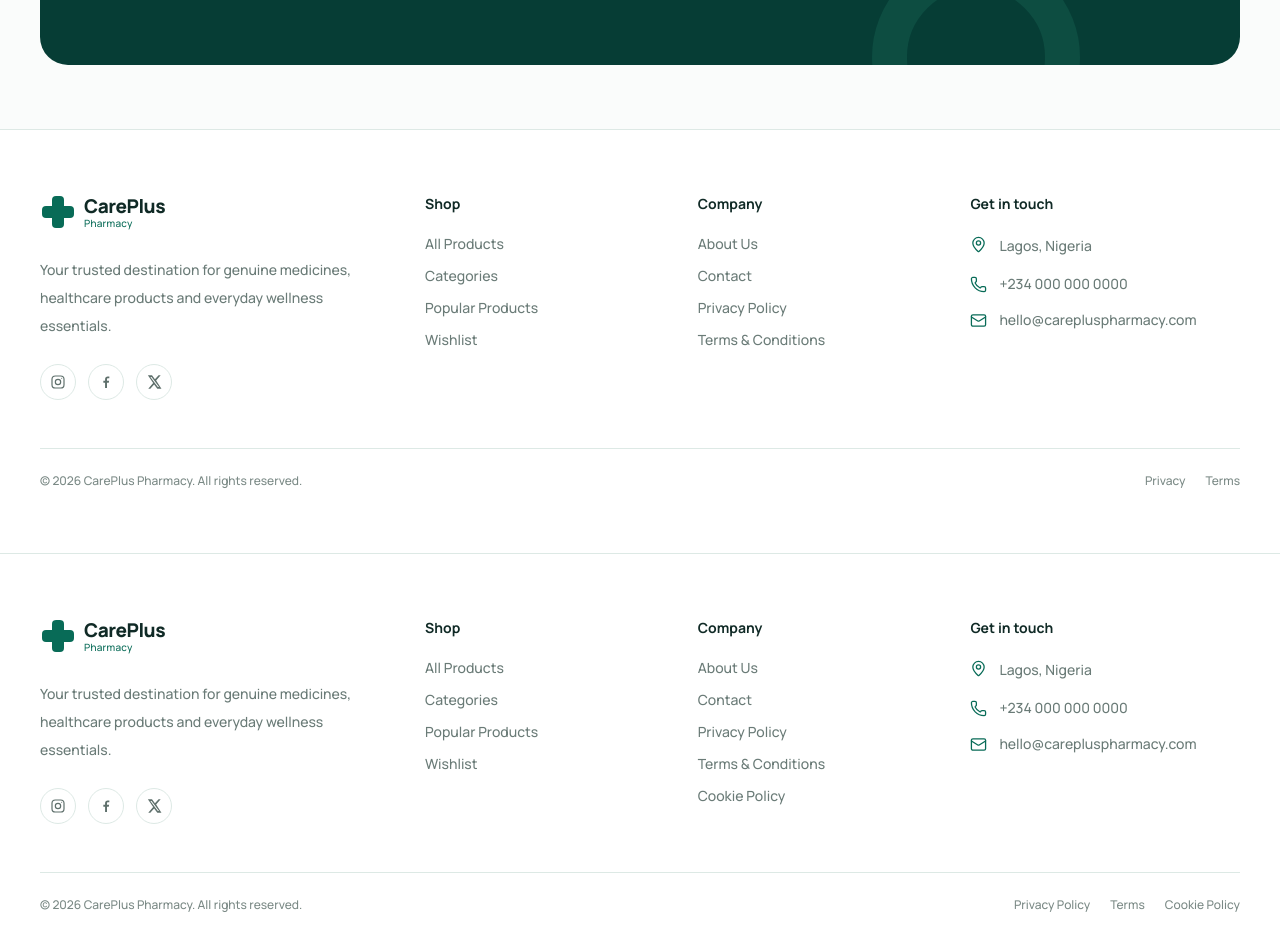
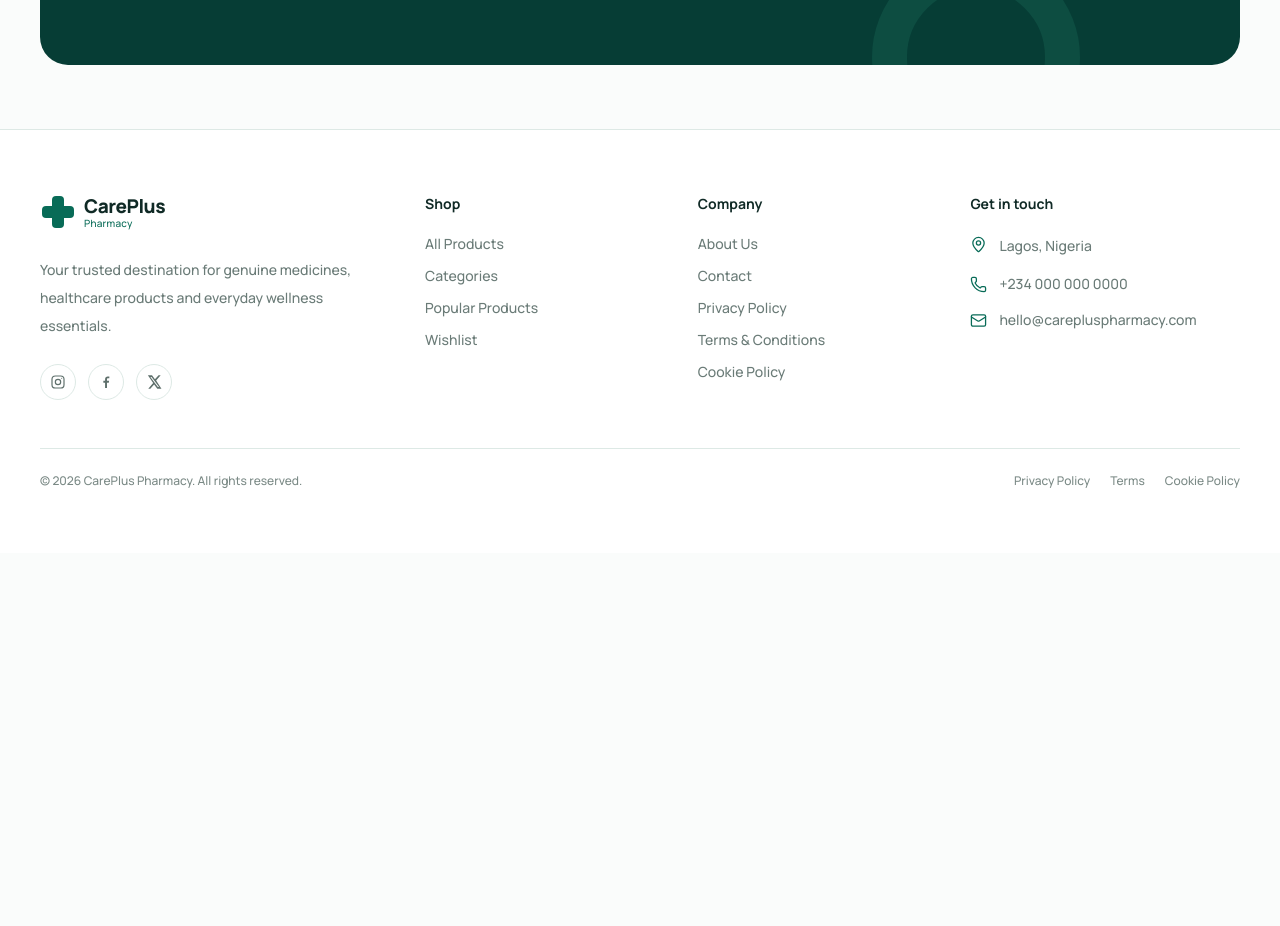
Before and after one commit to adebayoadeyemi0071-afk/Careplus-Pharmacy, a Next.js app: page / in a window 1280 px wide. Shown: the part 1920-2846 px from the top of the page. After the commit the page ends 2473 px from the top, so only its background shows below. Built offline with nearby package versions, Linux system fonts and the light colour scheme.

Commit message:
Enhance homepage with structured data and product details
Added structured data for SEO and updated product items to include prescription requirements.

```diff
--- a/app/page.tsx
+++ b/app/page.tsx
@@ -1,3 +1,4 @@
+
 "use client";
 
 import Image from "next/image";
@@ -10,12 +11,21 @@ import {
   CreditCard,
   Heart,
   ShoppingCart,
-  Mail,
-  Phone,
-  MapPin,
 } from "lucide-react";
 
 import { useCartStore } from "@/components/cart/cart-store";
+
+const websiteJsonLd = {
+  "@context": "https://schema.org",
+  "@type": "WebSite",
+  "@id": "https://careplus-pharmacy-nu.vercel.app/#website",
+  url: "https://careplus-pharmacy-nu.vercel.app/",
+  name: "CarePlus Pharmacy",
+  alternateName: "CarePlus",
+  description:
+    "CarePlus Pharmacy's healthcare product catalogue and online shopping experience.",
+  inLanguage: "en-NG",
+};
 
 const trustItems = [
   {
@@ -47,6 +57,8 @@ const popularProducts = [
     category: "Pain Relief",
     price: 1500,
     image: "/images/products/paracetamol.jpg",
+    requiresPrescription: false,
+    prescriptionVerificationLevel: "none" as const,
   },
   {
     id: "vitamin-c",
@@ -54,6 +66,8 @@ const popularProducts = [
     category: "Vitamins",
     price: 4500,
     image: "/images/products/vitamin-c.png",
+    requiresPrescription: false,
+    prescriptionVerificationLevel: "none" as const,
   },
   {
     id: "multivitamin",
@@ -61,6 +75,8 @@ const popularProducts = [
     category: "Supplements",
     price: 5500,
     image: "/images/products/multivitamin.jpg",
+    requiresPrescription: false,
+    prescriptionVerificationLevel: "none" as const,
   },
   {
     id: "omega-3",
@@ -68,6 +84,8 @@ const popularProducts = [
     category: "Supplements",
     price: 8500,
     image: "/images/products/omega-3.jpg",
+    requiresPrescription: false,
+    prescriptionVerificationLevel: "none" as const,
   },
   {
     id: "hand-sanitizer",
@@ -75,6 +93,8 @@ const popularProducts = [
     category: "Personal Care",
     price: 2000,
     image: "/images/products/hand-sanitizer.jpg",
+    requiresPrescription: false,
+    prescriptionVerificationLevel: "none" as const,
   },
 ];
 
@@ -83,9 +103,18 @@ export default function Home() {
 
   return (
     <main className="bg-[#FAFCFB]">
+      {/* HOMEPAGE STRUCTURED DATA */}
+      <script
+        type="application/ld+json"
+        dangerouslySetInnerHTML={{
+          __html: JSON.stringify(websiteJsonLd).replace(/</g, "\\u003c"),
+        }}
+      />
+
       {/* =========================================================
           HERO
       ========================================================= */}
+
       <section className="overflow-hidden bg-[#E8F5F1]">
         <div className="mx-auto grid min-h-[620px] max-w-[1440px] lg:grid-cols-2">
           {/* Hero Content */}
@@ -139,6 +168,7 @@ export default function Home() {
       {/* =========================================================
           TRUST / BENEFITS
       ========================================================= */}
+
       <section className="border-b border-[#E3ECE9] bg-white">
         <div className="mx-auto grid max-w-[1440px] sm:grid-cols-2 lg:grid-cols-4">
           {trustItems.map((item, index) => {
@@ -175,6 +205,7 @@ export default function Home() {
       {/* =========================================================
           POPULAR PRODUCTS
       ========================================================= */}
+
       <section className="bg-[#FAFCFB]">
         <div className="mx-auto max-w-[1440px] px-6 py-16 sm:px-8 lg:px-10 lg:py-20">
           <div className="flex flex-col gap-5 sm:flex-row sm:items-end sm:justify-between">
@@ -252,10 +283,9 @@ export default function Home() {
                           name: product.name,
                           price: product.price,
                           image: product.image,
-                          // These homepage examples are non-prescription items.
-                          // Keep this classification accurate if the products change.
-                          requiresPrescription: false,
-                          prescriptionVerificationLevel: "none",
+                          requiresPrescription: product.requiresPrescription,
+                          prescriptionVerificationLevel:
+                            product.prescriptionVerificationLevel,
                         })
                       }
                       className="flex h-9 w-9 shrink-0 items-center justify-center rounded-full bg-[#E8F5F1] text-[#086B57] transition hover:bg-[#086B57] hover:text-white"
@@ -274,6 +304,7 @@ export default function Home() {
       {/* =========================================================
           CTA
       ========================================================= */}
+
       <section className="bg-[#FAFCFB] px-6 pb-14 pt-2 sm:px-8 lg:px-10 lg:pb-16 lg:pt-4">
         <div className="mx-auto max-w-[1440px]">
           <div className="relative overflow-hidden rounded-[28px] bg-[#063D35] px-7 py-14 sm:px-10 sm:py-16 lg:px-16 lg:py-20">
@@ -309,281 +340,6 @@ export default function Home() {
           </div>
         </div>
       </section>
-
-      {/* =========================================================
-          FOOTER
-      ========================================================= */}
-      <footer className="border-t border-[#DDE9E5] bg-white">
-        <div className="mx-auto max-w-[1440px] px-6 py-14 sm:px-8 lg:px-10 lg:py-16">
-          <div className="grid gap-12 lg:grid-cols-[1.5fr_1fr_1fr_1.2fr]">
-            {/* =====================================================
-                BRAND
-            ===================================================== */}
-            <div className="max-w-[360px]">
-              <Link
-                href="/"
-                className="inline-flex items-center gap-2"
-              >
-                <div className="relative flex h-9 w-9 items-center justify-center">
-                  <span className="absolute h-8 w-3 rounded-sm bg-[#086B57]" />
-                  <span className="absolute h-3 w-8 rounded-sm bg-[#086B57]" />
-                </div>
-
-                <div className="leading-none">
-                  <span className="block text-[19px] font-extrabold tracking-tight text-[#102A26]">
-                    CarePlus
-                  </span>
-
-                  <span className="mt-0.5 block text-[10px] font-medium tracking-wide text-[#086B57]">
-                    Pharmacy
-                  </span>
-                </div>
-              </Link>
-
-              <p className="mt-5 text-sm font-medium leading-7 text-[#6A7B77]">
-                Your trusted destination for genuine medicines, healthcare
-                products and everyday wellness essentials.
-              </p>
-
-              {/* =================================================
-                  SOCIAL ICONS
-                  Inline SVGs are used because lucide-react does
-                  not contain brand icons such as Instagram,
-                  Facebook and X.
-              ================================================= */}
-              <div className="mt-6 flex items-center gap-3">
-                {/* Instagram */}
-                <a
-                  href="#"
-                  aria-label="Instagram"
-                  className="flex h-9 w-9 items-center justify-center rounded-full border border-[#DDE9E5] text-[#5F706C] transition hover:border-[#086B57] hover:bg-[#E5F5F0] hover:text-[#086B57]"
-                >
-                  <svg
-                    viewBox="0 0 24 24"
-                    className="h-4 w-4"
-                    fill="none"
-                    stroke="currentColor"
-                    strokeWidth="1.8"
-                    strokeLinecap="round"
-                    strokeLinejoin="round"
-                    aria-hidden="true"
-                  >
-                    <rect
-                      x="3"
-                      y="3"
-                      width="18"
-                      height="18"
-                      rx="5"
-                    />
-
-                    <circle
-                      cx="12"
-                      cy="12"
-                      r="4"
-                    />
-
-                    <circle
-                      cx="17.5"
-                      cy="6.5"
-                      r="0.8"
-                      fill="currentColor"
-                      stroke="none"
-                    />
-                  </svg>
-                </a>
-
-                {/* Facebook */}
-                <a
-                  href="#"
-                  aria-label="Facebook"
-                  className="flex h-9 w-9 items-center justify-center rounded-full border border-[#DDE9E5] text-[#5F706C] transition hover:border-[#086B57] hover:bg-[#E5F5F0] hover:text-[#086B57]"
-                >
-                  <svg
-                    viewBox="0 0 24 24"
-                    className="h-4 w-4"
-                    fill="currentColor"
-                    aria-hidden="true"
-                  >
-                    <path d="M13.5 21v-8h2.7l.4-3h-3.1V8.1c0-.9.3-1.6 1.7-1.6h1.8V3.8c-.3 0-1.3-.1-2.4-.1-2.4 0-4 1.5-4 4.1V10H8v3h2.6v8h2.9Z" />
-                  </svg>
-                </a>
-
-                {/* X / Twitter */}
-                <a
-                  href="#"
-                  aria-label="X"
-                  className="flex h-9 w-9 items-center justify-center rounded-full border border-[#DDE9E5] text-[#5F706C] transition hover:border-[#086B57] hover:bg-[#E5F5F0] hover:text-[#086B57]"
-                >
-                  <svg
-                    viewBox="0 0 24 24"
-                    className="h-4 w-4"
-                    fill="currentColor"
-                    aria-hidden="true"
-                  >
-                    <path d="M18.9 2H22l-6.8 7.8L23.2 22h-6.2l-4.9-6.4L6.5 22H3.4l7.3-8.4L2.8 2H9l4.4 5.8L18.9 2Zm-1.1 17.5h1.7L8.3 4.4H6.5l11.3 15.1Z" />
-                  </svg>
-                </a>
-              </div>
-            </div>
-
-            {/* =====================================================
-                SHOP
-            ===================================================== */}
-            <div>
-              <h3 className="text-sm font-bold text-[#102A26]">
-                Shop
-              </h3>
-
-              <div className="mt-5 flex flex-col gap-3">
-                <Link
-                  href="/shop"
-                  className="text-sm font-medium text-[#6A7B77] transition hover:text-[#086B57]"
-                >
-                  All Products
-                </Link>
-
-                <Link
-                  href="/categories"
-                  className="text-sm font-medium text-[#6A7B77] transition hover:text-[#086B57]"
-                >
-                  Categories
-                </Link>
-
-                <Link
-                  href="/shop?popular=true"
-                  className="text-sm font-medium text-[#6A7B77] transition hover:text-[#086B57]"
-                >
-                  Popular Products
-                </Link>
-
-                <Link
-                  href="/wishlist"
-                  className="text-sm font-medium text-[#6A7B77] transition hover:text-[#086B57]"
-                >
-                  Wishlist
-                </Link>
-              </div>
-            </div>
-
-            {/* =====================================================
-                COMPANY
-            ===================================================== */}
-            <div>
-              <h3 className="text-sm font-bold text-[#102A26]">
-                Company
-              </h3>
-
-              <div className="mt-5 flex flex-col gap-3">
-                <Link
-                  href="/about"
-                  className="text-sm font-medium text-[#6A7B77] transition hover:text-[#086B57]"
-                >
-                  About Us
-                </Link>
-
-                <Link
-                  href="/contact"
-                  className="text-sm font-medium text-[#6A7B77] transition hover:text-[#086B57]"
-                >
-                  Contact
-                </Link>
-
-                <Link
-                  href="/privacy"
-                  className="text-sm font-medium text-[#6A7B77] transition hover:text-[#086B57]"
-                >
-                  Privacy Policy
-                </Link>
-
-                <Link
-                  href="/terms"
-                  className="text-sm font-medium text-[#6A7B77] transition hover:text-[#086B57]"
-                >
-                  Terms & Conditions
-                </Link>
-              </div>
-            </div>
-
-            {/* =====================================================
-                CONTACT
-            ===================================================== */}
-            <div>
-              <h3 className="text-sm font-bold text-[#102A26]">
-                Get in touch
-              </h3>
-
-              <div className="mt-5 flex flex-col gap-4">
-                {/* Location */}
-                <div className="flex items-start gap-3">
-                  <MapPin
-                    size={17}
-                    className="mt-0.5 shrink-0 text-[#086B57]"
-                    strokeWidth={1.8}
-                  />
-
-                  <p className="text-sm font-medium leading-6 text-[#6A7B77]">
-                    Lagos, Nigeria
-                  </p>
-                </div>
-
-                {/* Phone */}
-                <a
-                  href="tel:+2340000000000"
-                  className="flex items-center gap-3 text-sm font-medium text-[#6A7B77] transition hover:text-[#086B57]"
-                >
-                  <Phone
-                    size={17}
-                    className="shrink-0 text-[#086B57]"
-                    strokeWidth={1.8}
-                  />
-
-                  <span>+234 000 000 0000</span>
-                </a>
-
-                {/* Email */}
-                <a
-                  href="mailto:hello@carepluspharmacy.com"
-                  className="flex items-center gap-3 text-sm font-medium text-[#6A7B77] transition hover:text-[#086B57]"
-                >
-                  <Mail
-                    size={17}
-                    className="shrink-0 text-[#086B57]"
-                    strokeWidth={1.8}
-                  />
-
-                  <span>hello@carepluspharmacy.com</span>
-                </a>
-              </div>
-            </div>
-          </div>
-
-          {/* =======================================================
-              FOOTER BOTTOM
-          ======================================================= */}
-          <div className="mt-12 flex flex-col gap-4 border-t border-[#DDE9E5] pt-6 sm:flex-row sm:items-center sm:justify-between">
-            <p className="text-xs font-medium text-[#7A8985]">
-              © {new Date().getFullYear()} CarePlus Pharmacy. All rights
-              reserved.
-            </p>
-
-            <div className="flex items-center gap-5">
-              <Link
-                href="/privacy"
-                className="text-xs font-medium text-[#7A8985] transition hover:text-[#086B57]"
-              >
-                Privacy
-              </Link>
-
-              <Link
-                href="/terms"
-                className="text-xs font-medium text-[#7A8985] transition hover:text-[#086B57]"
-              >
-                Terms
-              </Link>
-            </div>
-          </div>
-        </div>
-      </footer>
     </main>
   );
 }
```
